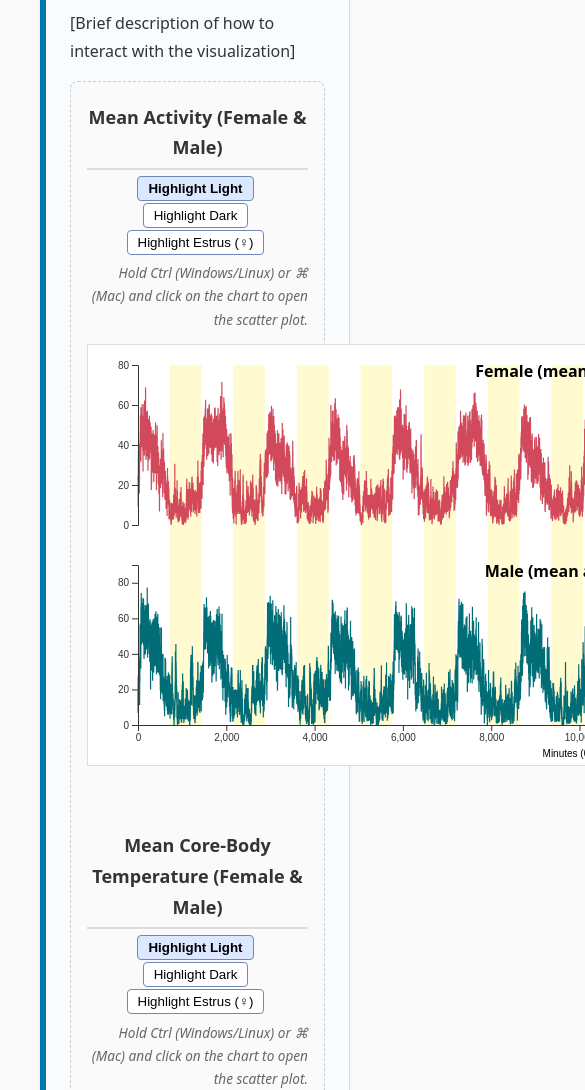
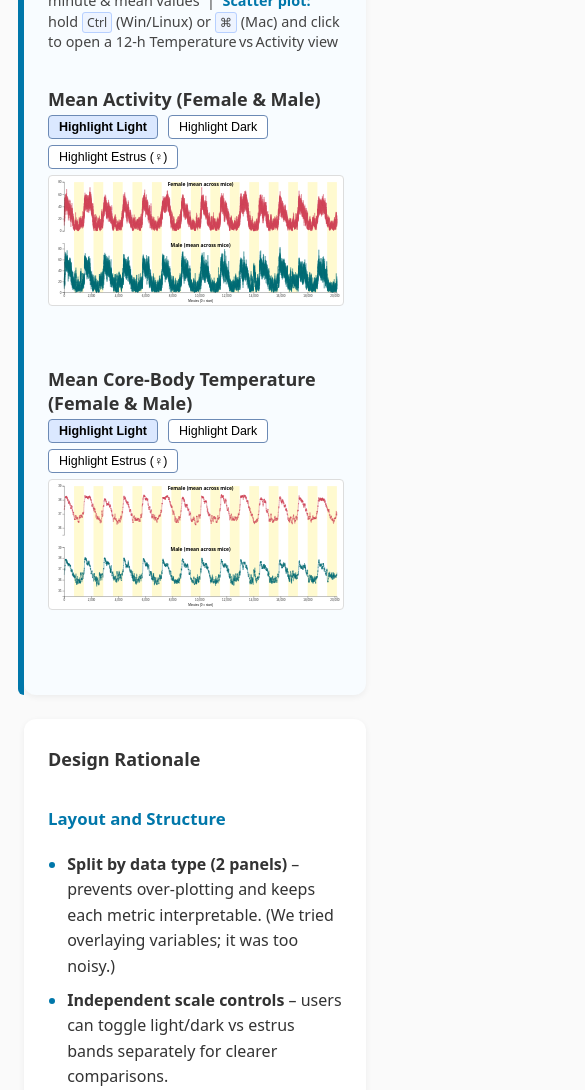
Before and after one commit to ivvvvvvvy123/DSC106Project3, a plain HTML site: page project3_report.html in a window 390 px wide. Shown: the part 657-1747 px from the top of the page, 585 px wide, since content can reach past the window. Drawn offline with nearby package versions, Linux system fonts and the light colour scheme.

Commit message:
fixing template

```diff
--- a/project3_report.html
+++ b/project3_report.html
@@ -14,103 +14,157 @@
       --border-color: #ddd;
     }
 
-    body {
-      font-family: "Segoe UI", system-ui, sans-serif;
-      background: var(--bg-color);
-      color: var(--text-color);
-      max-width: 960px;
-      margin: 0 auto;
-      padding: 2rem 1.5rem;
-      line-height: 1.7;
+    /* ==== overall ================================================== */
+  body{
+    font-family:"Segoe UI",system-ui,sans-serif;
+    background:#f6f6f8;
+    color:#333;
+    margin:0;
+    min-height:100vh;
+    display:flex;
+    flex-direction:column;
+    align-items:center;
+    gap:32px;
+  }
+
+
+  main{
+    width:100%;
+    max-width:1000px;
+    padding:0 24px 64px;
+    display:flex;
+    flex-direction:column;
+    gap:32px;
+  }
+
+  /* ==== titke ==================================================== */
+  h1{
+    font-size:2.4rem;
+    margin:0;
+    text-align:center;
+    color:#222;
+  }
+  h2{
+    font-size:1.3rem;
+    margin:0 0 .75rem;
+    font-weight:600;
+  }
+  h3{
+    font-size:1.1rem;
+    margin:.3rem 0;
+    color:#0077aa;
+    font-weight:600;
+  }
+
+  /* ─── Header layout ─────────────────────────── */
+    header{
+    display:flex;
+    flex-direction:column;
+    align-items:center;
+    gap:12px;
+    padding-top:32px;
     }
 
-    h1 {
-      font-size: 2.5rem;
-      margin-bottom: 0.2rem;
-      color: var(--header-color);
-    }
+    header .title      { font-size:3rem;  font-weight:700; color:#222; margin:0; }
+    header .subtitle   { font-size:1.1rem;font-weight:600; color:#0067b9; text-align:center; margin:0 0 6px; line-height:1.4;}
+    header .meta-group { text-align:center; line-height:1.5; font-size:.95rem; color:#444; }
+    .meta-group strong { color:#111; }
+    .meta-group span   { display:block; }
 
-    h2 {
-      font-size: 1.4rem;
-      margin-top: 2.5rem;
-      margin-bottom: 0.75rem;
-      border-bottom: 2px solid var(--border-color);
-      padding-bottom: 0.3rem;
-    }
+  /* ==== section =============================================== */
+  section{
+    background:#fff;
+    border-radius:12px;
+    box-shadow:0 2px 6px rgba(0,0,0,.06);
+    padding:24px;
+    display:flex;
+    flex-direction:column;
+    gap:16px;
+  }
 
-    h3 {
-      font-size: 1.2rem;
-      margin-bottom: 0.3rem;
-      color: var(--accent);
-    }
+  .visualization{position:relative;background:#f8fcff}
+  .visualization::before{
+    content:'';
+    position:absolute;left:-6px;top:0;bottom:0;width:6px;
+    background:#0077aa;border-radius:12px 0 0 12px;
+  }
 
-    header {
-      text-align: center;
-      margin-bottom: 2rem;
-    }
+  /* button */
+  .controls{display:flex;flex-wrap:wrap;gap:6px;margin-bottom:8px}
+  .btn{
+    border:1px solid #6c8ab5;
+    background:#f8fbff;
+    border-radius:4px;
+    padding:4px 10px;
+    cursor:pointer;
+    font-size:.84rem;
+  }
+  .btn:hover{background:#e8f2ff}
+  .btn.active{background:#cfe2ff;font-weight:600}
 
-    .team-info {
-      font-size: 0.95rem;
-      margin-top: 0.8rem;
-      color: #555;
-    }
+  .panel svg{width:100%;height:auto;border:1px solid #ddd;border-radius:4px;background:#fff}
 
-    section {
-      background: var(--card-bg);
-      padding: 1.5rem;
-      border-radius: 0.75rem;
-      box-shadow: 0 1px 4px rgba(0, 0, 0, 0.06);
-      margin-bottom: 1.5rem;
-      border: 1px solid var(--border-color);
-    }
+  /* hint */
+  .scatter-hint{font-size:.8rem;color:#666;margin:4px 0;text-align:center}
 
-    .visualization {
-      background: #f8fcff;
-      border-left: 6px solid var(--accent);
-    }
+  dialog{border:none;border-radius:10px;padding:20px;max-width:440px}
+  dialog::backdrop{background:rgba(0,0,0,.35)}
+  #scatter-close{float:right;background:#e33;color:#fff;border:none;border-radius:3px;padding:2px 6px;cursor:pointer}
 
-    #chart-container {
-      margin-top: 1rem;
-      min-height: 300px;
-      background: #fafafa;
-      border: 1px dashed #ccc;
-      border-radius: 0.5rem;
-      padding: 1rem;
-      text-align: center;
-    }
+  /* ==== footer ====================================================== */
+  footer{
+    width:100%;
+    text-align:center;
+    font-size:.8rem;
+    color:#777;
+    padding-top:24px;
+    border-top:1px solid #ddd;
+  }
 
-    figcaption {
-      font-size: 0.85rem;
-      color: #666;
-      margin-top: 0.3rem;
-    }
+  /* ─── 让层次分明、缩进统一 ─── */
+  .rationale h3{
+    font-size:1.05rem;
+    margin:16px 0 6px;
+    font-weight:700;
+  }
 
-    footer {
-      margin-top: 4rem;
-      text-align: center;
-      font-size: 0.9rem;
-      color: #888;
-      border-top: 1px solid #ddd;
-      padding-top: 1.5rem;
-    }
+  .rationale ul{
+    list-style-type:disc;      /* 普通圆点 */
+    margin:0 0 0 1.2rem;       /* 左缩进 */
+    padding:0;
+  }
 
-    .btn:hover{ background:#e6f0ff }
-    .btn.active{ background:#bfdcff }
+  .rationale li{
+    margin-bottom:8px;
+    line-height:1.6;
+  }
 
-    .scatter-hint {
-      font-size: 0.85rem;
-      color: #666;
-      margin-top: 4px;
-      text-align: right;
-    }
+  .rationale li::marker{color:#0077aa;}  /* 圆点同主题色，可选 */
 
+  .iv-help{
+    font-size:.9rem;
+    color:#444;
+    margin:-4px 0 14px;          /* 轻微上移、下方留白 */
+    line-height:1.45;
+  }
+  .iv-help b{color:#0077aa}
+  .iv-help kbd{
+    font-family:inherit;
+    background:#eef4ff;
+    border:1px solid #b7d0ff;
+    border-radius:3px;
+    padding:1px 4px;
+    font-size:.85em;
+  }
 
+  @media(max-width:480px){
+    body{gap:24px}
+    main{gap:24px;padding:0 16px 48px}
+    h1{font-size:1.9rem}
+    h2{font-size:1.1rem}
+    .btn{font-size:.78rem}
+  }
 
-    @media (max-width: 600px) {
-      body {
-        padding: 1rem;
-      }
-    }
   </style>
   <style>
     body{font-family:system-ui,sans-serif;margin:24px;background:#fafafa}
@@ -130,19 +184,31 @@
 
 <body>
   <header>
-    <h1>Mice in Rhythm</h1>
-    <h3>How do circadian rhythms and estrus cycles differently influence activity and temperature patterns in male and female mice?</h3>
-    <div class="team-info">
-      <strong>Team Name: 404 Found</strong><br>
-      <strong>Team Members:</strong> Wenxi Li, Yixuan Xin, Juntong Ye, Sirui Zhang<br>
-      <strong>UCSD Emails:</strong> wel055@ucsd.edu, yixin@ucsd.edu, juy037@ucsd.edu, siz012@ucsd.edu
+    <h1 class="title">Mice in Rhythm</h1>
+
+    <p class="subtitle">
+      How do circadian rhythms and estrus cycles differently influence<br>
+      activity and temperature patterns in male and female mice?
+    </p>
+
+    <div class="meta-group">
+      <span><strong>Team Name:</strong> 404 Found</span>
+      <span><strong>Team Members:</strong> Wenxi Li, Yixuan Xin, Juntong Ye, Sirui Zhang</span>
+      <span><strong>UCSD Emails:</strong> wel055@ucsd.edu · yixin@ucsd.edu · juy037@ucsd.edu · siz012@ucsd.edu</span>
     </div>
   </header>
 
   <main>
     <section class="visualization" id="interactive-viz">
       <h2>Interactive Visualization</h2>
-      <p>[Brief description of how to interact with the visualization]</p>
+      <p class="iv-help">
+        <b>Zoom / pan:</b> scroll&nbsp;or pinch horizontally to zoom, drag to pan &nbsp;|&nbsp;
+        <b>Reset:</b> double‑click inside a plot &nbsp;|&nbsp;
+        <b>Highlight:</b> use the buttons to toggle <i>Light</i>, <i>Dark</i>, or <i>Estrus</i> bands &nbsp;|&nbsp;
+        <b>Details:</b> hover for a tooltip with exact minute &amp; mean values &nbsp;|&nbsp;
+        <b>Scatter plot:</b> hold <kbd>Ctrl</kbd> (Win/Linux) or <kbd>⌘</kbd> (Mac) and click to open a 12‑h Temperature vs Activity view
+      </p>
+
       <div id="chart-container">
         <!-- pasted from newvis.html: -->
         <div class="panel" id="activity-panel">
@@ -152,9 +218,7 @@
             <button class="btn"        data-mode="dark"   data-target="activity">Highlight Dark</button>
             <button class="btn"        data-mode="estrus" data-target="activity">Highlight Estrus (♀)</button>
           </div>
-          <p class="scatter-hint">
-            <em>Hold Ctrl (Windows/Linux) or ⌘ (Mac) and click on the chart to open the scatter plot.</em>
-          </p>
+
           <svg id="activity" width="960" height="420"></svg>
         </div>
 
@@ -165,9 +229,6 @@
             <button class="btn"        data-mode="dark"   data-target="temp">Highlight Dark</button>
             <button class="btn"        data-mode="estrus" data-target="temp">Highlight Estrus (♀)</button>
           </div>
-          <p class="scatter-hint">
-            <em>Hold Ctrl (Windows/Linux) or ⌘ (Mac) and click on the chart to open the scatter plot.</em>
-          </p>
           <svg id="temp" width="960" height="420"></svg>
         </div>
         <div id="tooltip" class="tooltip" style="display:none"></div>
@@ -181,27 +242,40 @@
       </div>
     </section>
 
-    <section>
-      <h2>Design Rationale</h2>
-      <p>[Write about your design choices: visual encodings, interactivity, color choices, layout, etc.]</p>
+    <section class="rationale">
+      <h2>Design Rationale</h2>
+
+      <!-- ── 1. Layout & Structure ─────────────────────── -->
+      <h3>Layout and Structure</h3>
       <ul>
-      <h2>Layout and Structure</h2>
-      <li>The data is split into two parts corresponding to 2 data types, ensuring clarity and transaprency and avoiding data overlay[Notes:We tried the version combining variables together but the data shows many noise].</li>
-      <li><strong>Independent Scale Controls:</strong>Users can choose between different light setup to see the change, and also choosing the female Estrus cycle to see special pattern. </li>
+        <li><strong>Split by data type (2 panels)</strong> – prevents over‑plotting and keeps each metric interpretable. (We tried overlaying variables; it was too noisy.)</li>
+        <li><strong>Independent scale controls</strong> – users can toggle light/dark vs estrus bands separately for clearer comparisons.</li>
+      </ul>
 
-      <h2>Visual Encodings and Color Choices</h2>
-      <li><strong>Dividing by gender on separate graphs:</strong>The graph distinguishes between female and male measurements on separate scales its own row.</li>
-      <li><strong>Color coding:</strong>For female we mainly use a warm dark red while male is dark blue, representing the cultural association. For different light phases, we choose soft yellow and gray to demonstrate light(warm sun color) and night conditions. For the Estrus cycle we choose subtle pink because it consonants with  estrual/menstrual cycle female unique for. </li>
+      <!-- ── 2. Visual Encoding & Colour ───────────────── -->
+      <h3>Visual Encodings and Color Choices</h3>
+      <ul>
+        <li><strong>Separate rows for female vs male</strong> – avoids mixing scales, highlights sex‑specific rhythms.</li>
+        <li><strong>Color palette</strong> – warm red (♀), deep teal (♂); soft yellow / gray for light phases; muted pink for estrus windows.</li>
+      </ul>
 
-      <h2>Interactive Visualization</h2>
-      <li><strong>Zoom in and out:</strong>Readers may either elongate or compress the graph horizontally based on the time ranges to choose the specifc time on the page.</li>
-      <li><strong>Dragging navigation:</strong>When you dragging the x-axis it can change the accuracy from 1000-2000 to 100-200, enable users see more details or a general view of overall trend.</li>
-      <li><strong>tooltip Support:</strong>Hovering on specifc data points reveal precise time and variables(either activity or temperature) values, either in female or male. This helps to inspect local details without a clusterred barrier.</li>
-      <li><strong>Control Click:</strong>Ctrl-click anywhere on the chart pops up a modal scatterplot of Temperature vs Activity for that 12-hour window (6 h before and after the click), allowing to see the deeper coorelation between temperature and activity.</li>
-      <h2>Alternatives and Reasons for Current Design</h2>
-      <li>[Discuss what alternatives were considered and why the final design was chosen]</li>
+      <!-- ── 3. Interactivity ──────────────────────────── -->
+      <h3>Interactive Visualization</h3>
+      <ul>
+        <li><strong>Zoom in / out:</strong> User can stretch or compress the timeline to focus on any range.</li>
+        <li><strong>Dragging navigation:</strong> Drag along the x‑axis to slide the window (e.g.&nbsp;1000–2000 → 100–200) for overview vs detail.</li>
+        <li><strong>Tooltip support:</strong> Hover on specific data points to reveal the precise minute and mean value for each sex—detail without clutter.</li>
+        <li><strong>Control Click:</strong> Ctrl‑click (or ⌘‑click) anywhere on the chart pops up a modal scatterplot of Temperature vs Activity for that 12‑hour window (6 h before & after), showing deeper correlation.</li>
       </ul>
+
+      <!-- ── 4. Alternatives ───────────────────────────── -->
+      <h3>Alternatives and Reasons for Current Design</h3>
+      <p>
+        [Discuss what alternatives were considered and why the final design was chosen]
+      </p>
     </section>
+
+
 
     <section>
       <h2>Development Process</h2>
@@ -220,7 +294,7 @@
     </section>
 
     <footer>
-      <p>© Spring 2025 | DSC 106 - UC San Diego | Team Mice in Rhythm</p>
+      <p>© Spring 2025 | DSC 106 - UC San Diego | Team 404 Found</p>
     </footer>
   </main>
 
```
